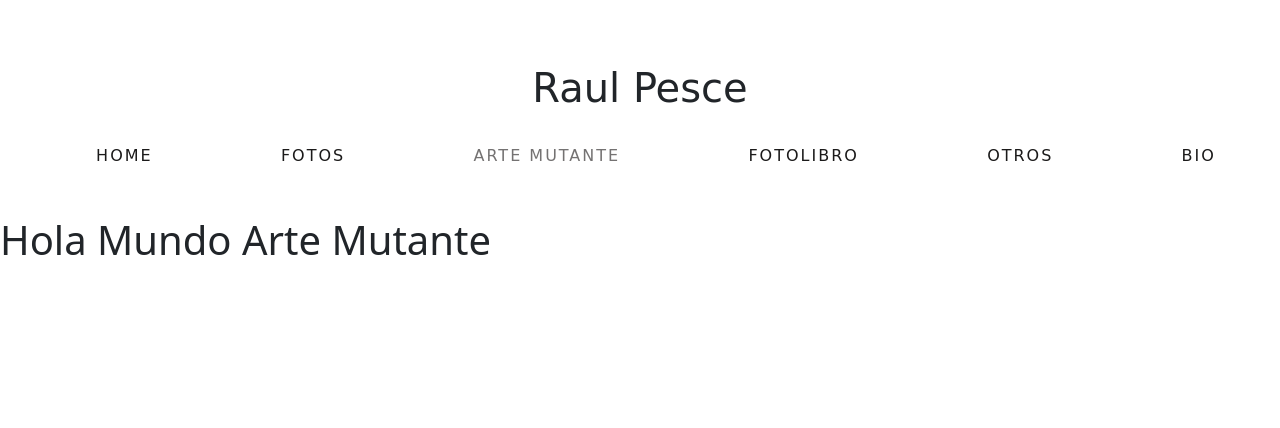
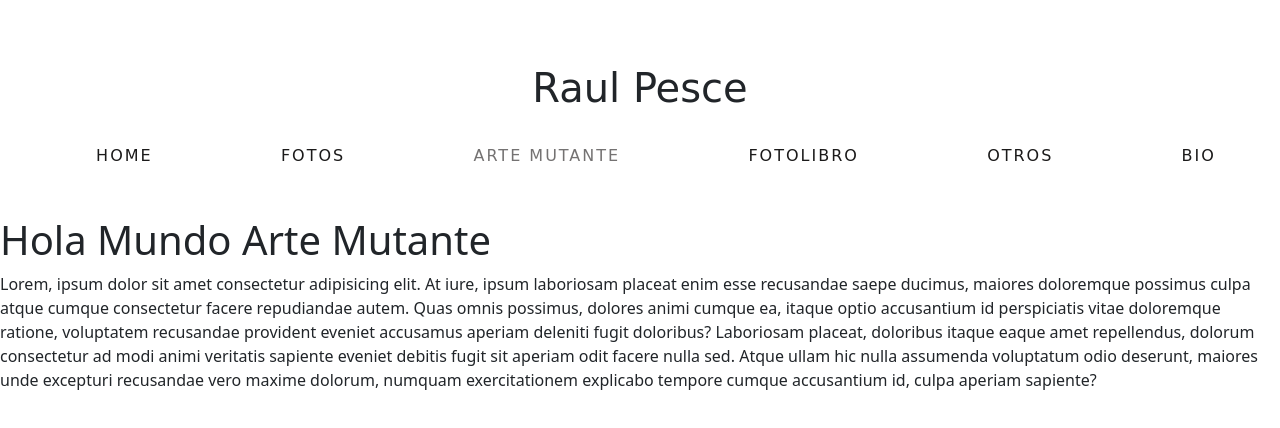
Before and after one commit to Silvina-web/Probando, a plain HTML site: page pages/arteMutante.html in a window 1280 px wide. Drawn offline with nearby package versions, Linux system fonts and the light colour scheme; a web font is replaced by a local one.

Commit message:
Agregue texto lorm arte mutante

```diff
--- a/pages/arteMutante.html
+++ b/pages/arteMutante.html
@@ -53,6 +53,8 @@
 
       <h1>Hola Mundo Arte Mutante</h1>
 
+      <p>Lorem, ipsum dolor sit amet consectetur adipisicing elit. At iure, ipsum laboriosam placeat enim esse recusandae saepe ducimus, maiores doloremque possimus culpa atque cumque consectetur facere repudiandae autem. Quas omnis possimus, dolores animi cumque ea, itaque optio accusantium id perspiciatis vitae doloremque ratione, voluptatem recusandae provident eveniet accusamus aperiam deleniti fugit doloribus? Laboriosam placeat, doloribus itaque eaque amet repellendus, dolorum consectetur ad modi animi veritatis sapiente eveniet debitis fugit sit aperiam odit facere nulla sed. Atque ullam hic nulla assumenda voluptatum odio deserunt, maiores unde excepturi recusandae vero maxime dolorum, numquam exercitationem explicabo tempore cumque accusantium id, culpa aperiam sapiente?</p>
+
 
 
 
```
